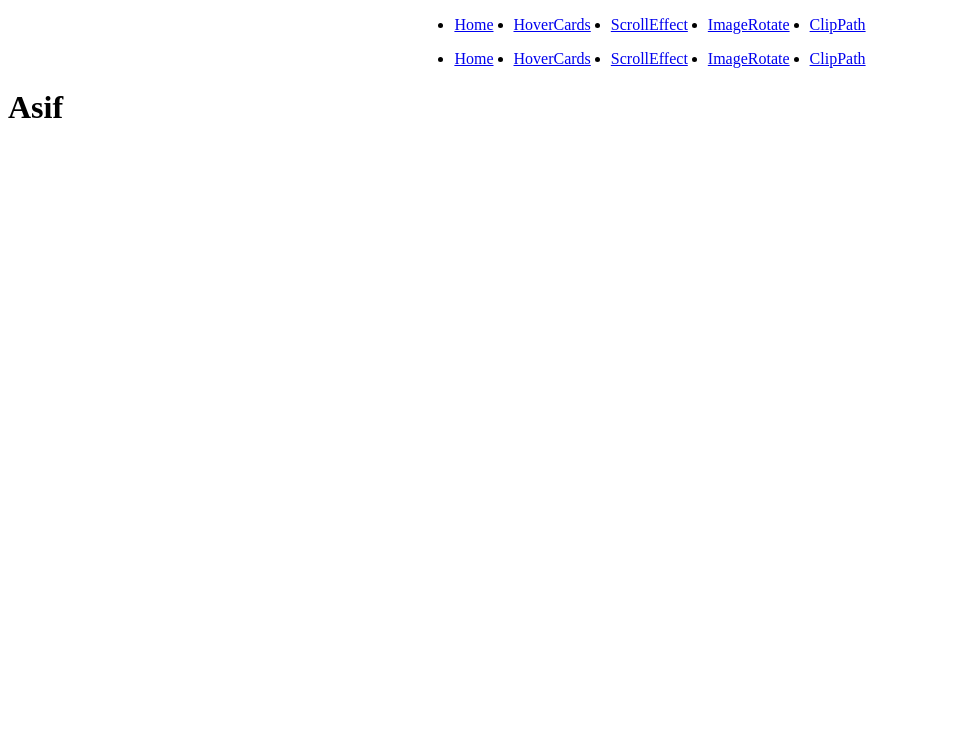
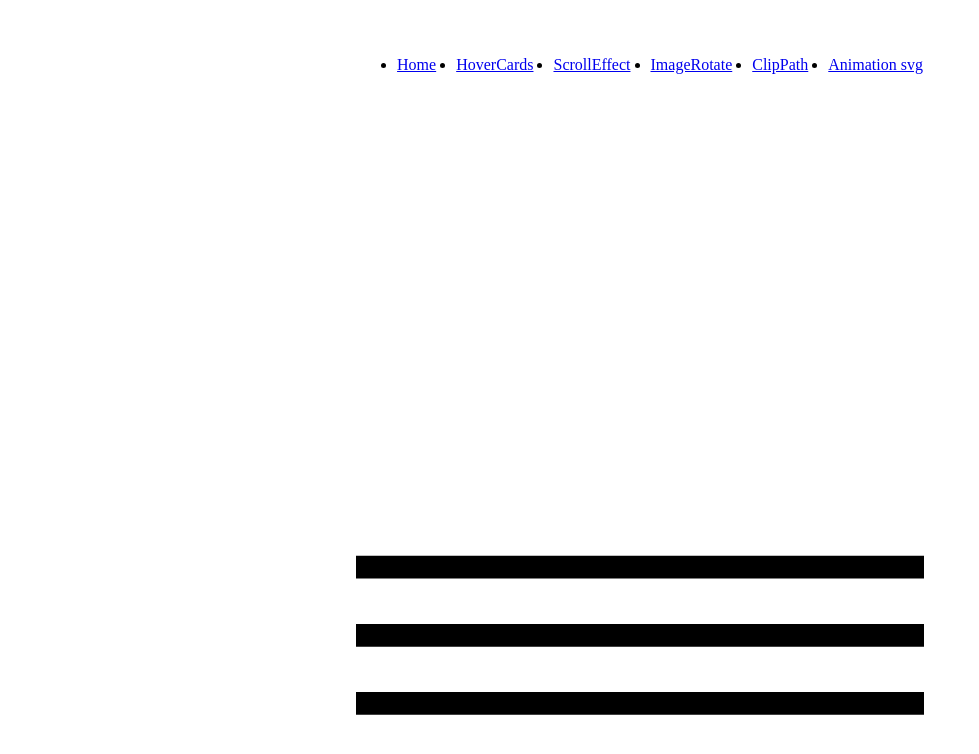
Before and after one commit to asifjalal1/my_react_project, a React (Vite) app: page /animation-svg in a window 1280 px wide. Shown: the top 754 px of the page, without its empty margins (0-979 px from the left). Built offline with nearby package versions, Linux system fonts and the light colour scheme.

Commit message:
animation svg

```diff
--- a/package.json
+++ b/package.json
@@ -11,6 +11,7 @@
   },
   "dependencies": {
     "bootstrap": "^5.3.5",
+    "gsap": "^3.13.0",
     "react": "^19.0.0",
     "react-dom": "^19.0.0",
     "react-router-dom": "^7.5.1"
--- a/src/App.jsx
+++ b/src/App.jsx
@@ -1,12 +1,13 @@
-import ReactDOM from "react-dom/client";
 import { BrowserRouter, Routes, Route } from "react-router-dom";
 import SodaMarkUp from './Components/SodaMarkUp';
 import HoverCards from './Components/HoverCards';
 import ScrollEffect from './Components/ScrollEffect';
 import ImageRotate from './Components/ImageRotate';
 import ClipPath from './Components/ClipPath';
+import AnimationSVG from './Components/AnimationSVG';
 // import DashboardProfileLogo from './Components/DashboardProfileLogo';
 import Layout from "./pages/Layout";
+import './App.css';
 
 function App() {
   return (
@@ -20,6 +21,7 @@ function App() {
             <Route path="scroll-effect" element={<ScrollEffect />} />
             <Route path="image-rotate" element={<ImageRotate />} />
             <Route path="clip-path" element={<ClipPath />} />
+            <Route path="animation-svg" element={<AnimationSVG />} />
             <Route path="*" element={<Layout />} />
           </Route>
         </Routes>
--- /dev/null
+++ b/src/Components/AnimationSVG.jsx
@@ -0,0 +1,50 @@
+// import '../assets/css/animate-svg.css';
+import { gsap } from "gsap";
+import { useRef, useEffect, useState } from "react";
+
+function AnimationSVG() {
+    const ToggleMenue = useRef(null);
+    const tl = useRef(null);
+    const  [togglehover, settogglehover] = useState(true);
+
+    const hamburgerHoverEvent = () => {
+        if(!togglehover){
+            return;
+        }
+        // gsap.to(".line-one", { rotation: 27, x: 100, duration: 1 });
+        // var tl = gsap.timeline({repeat: 2, repeatDelay: 1});
+        // let tl = gsap.timeline({});
+        // tl.to('.line-one', {scaleX: 1.5, duration: .25, stagger: 0.125, repeat: 1, yoyo: true});
+        // tl.to('.line-items', {scaleX: 1.5, duration: .25, stagger: 0.125, repeat: 1, yoyo: true});
+        tl.current.to('.line-items', 0.25, {scaleX: 1.5, duration: 0.125, stagger: 0.125, repeat: 1, yoyo: true, ease: "power2.inOut", svgOrigin: '50 50'});
+    }
+    const hamburgerClickEvent = () => {
+        settogglehover(() => !togglehover);
+        ToggleMenue.current.reversed() ? ToggleMenue.current.play() : ToggleMenue.current.reverse();
+
+    }
+    useEffect(() => {
+        ToggleMenue.current = gsap.timeline({paused: true, reversed: true})
+            .to('.line-two', 0.125, {scaleX: 0}, 0)
+            .to('.line-one', 0.25, {transformOrigin: '50% 50%', ease: "power2.inOut", y: 6}, 'slide')
+            .to('.line-three', 0.25, {transformOrigin: '50% 50%', ease: "power2.inOut", y: -6}, 'slide')
+            .to('.hamburger', 0.5, {rotate: 360, ease: "power4.inOut"})
+            .to('.line-one', 0.25, {rotate: 45, ease: "power2.inOut"}, 'cross')
+            .to('.line-three', 0.25, {rotate: -45, ease: "power2.inOut"}, 'cross');
+        tl.current = gsap.timeline({})
+      }, []);
+    return (
+        <>
+            <div className="container mt-0" onMouseEnter={hamburgerHoverEvent} onClick={hamburgerClickEvent}>
+                <svg className='hamburger' xmlns="http://ww3.org/200/svg" viewBox='0 0 100 100'>
+                    <line className='line-one line-items' x1="25" y1="42" x2="75" y2="42" fill='none' stroke='#000' strokeMiterlimit={10} strokeWidth={2}/>
+                    <line className='line-two line-items' x1="25" y1="48" x2="75" y2="48" fill='none' stroke='#000' strokeMiterlimit={10} strokeWidth={2}/>
+                    <line className='line-three line-items' x1="25" y1="54" x2="75" y2="54" fill='none' stroke='#000' strokeMiterlimit={10} strokeWidth={2}/>
+                </svg>
+            </div>
+        </>
+    )
+}
+export default AnimationSVG
+
+// install gsap
--- /dev/null
+++ b/src/assets/css/animate-svg.css
@@ -0,0 +1,22 @@
+.hamburger:hover .line-one, .hamburger:hover .line-two, .hamburger:hover .line-three{
+    transform-origin: 50% 50%;
+    /* animation: name duration timing-function delay iteration-count direction fill-mode; */
+    animation: line-grow ease-out 500ms;
+}
+
+.hamburger:hover .line-two{
+    animation-delay: 75ms;
+}
+.hamburger:hover .line-three{
+    animation-delay: 150ms;
+}
+
+@keyframes line-grow {
+    0%{
+        transform: scaleX(1);
+    }50%{
+        transform: scaleX(1.5);
+    }100%{
+        transform: scaleX(1);
+    }
+}
--- a/src/assets/css/scroll_effect.css
+++ b/src/assets/css/scroll_effect.css
@@ -1,5 +1,5 @@
 .container{
-    margin: 0px 20rem;
+    margin: 0px 2rem;
 }
 .image1{
     width: 100%;
--- a/src/main.jsx
+++ b/src/main.jsx
@@ -2,11 +2,11 @@ import { StrictMode } from 'react'
 import { createRoot } from 'react-dom/client'
 // import './index.css'
 import App from './App.jsx'
-import CssPage from './CssPage.jsx'
+// import CssPage from './CssPage.jsx'
 
 createRoot(document.getElementById('root')).render(
   <StrictMode>
     <App />
-    <CssPage />
+    {/* <CssPage /> */}
   </StrictMode>,
 )
--- a/src/pages/Layout.jsx
+++ b/src/pages/Layout.jsx
@@ -20,6 +20,9 @@ const Layout = () => {
           <li>
             <Link to="/clip-path">ClipPath</Link>
           </li>
+          <li>
+            <Link to="/animation-svg">Animation svg</Link>
+          </li>
         </ul>
       </nav>
 
```
Also changed, not shown: 1 other file (tests, documents, lock files or other folders).
